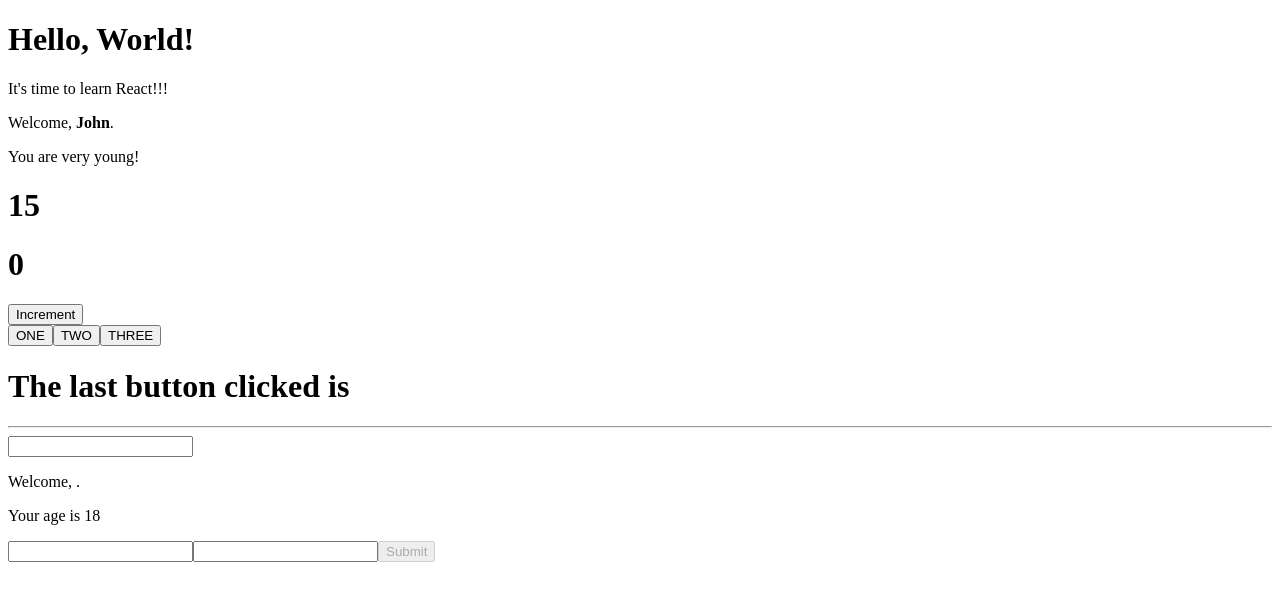
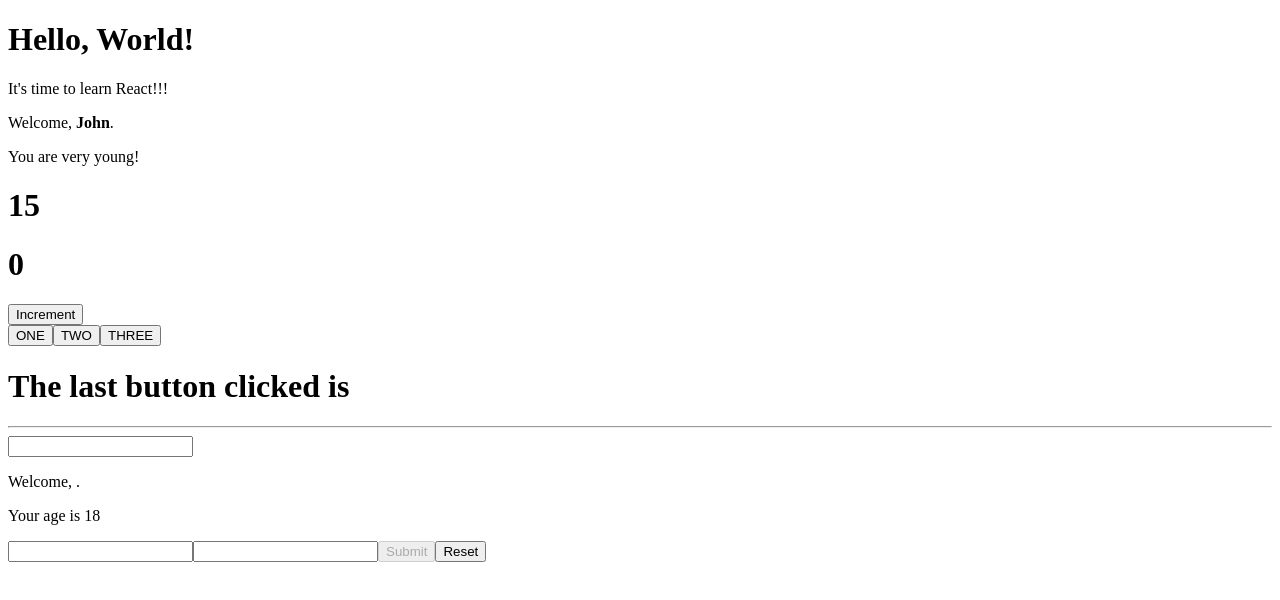
Before and after one commit to peppecaliri/Exercises-Develhope, a React (Create React App) app in the folder React/my-app/: page / in a window 1280 px wide. Shown: the top 600 px of the page. Built offline with nearby package versions, Linux system fonts and the light colour scheme.

Commit message:
added reset button

```diff
--- a/React/my-app/src/Login.js
+++ b/React/my-app/src/Login.js
@@ -31,6 +31,14 @@ class Login extends React.Component {
     event.preventDefault();
   };
 
+  handleReset = (event) => {
+    event.preventDefault();
+    this.setState({
+      username: "",
+      password: "",
+    });
+  };
+
   render() {
     return (
       <div>
@@ -52,6 +60,7 @@ class Login extends React.Component {
             id="btnSubmit"
             disabled
           />
+          <button onChange={this.handleReset}>Reset</button>
         </form>
       </div>
     );
```
Also changed, not shown: React/my-app/src/exercise19.md (deleted, +0 -1 lines), React/my-app/src/exercise20.md (added, +1 -0 lines).
